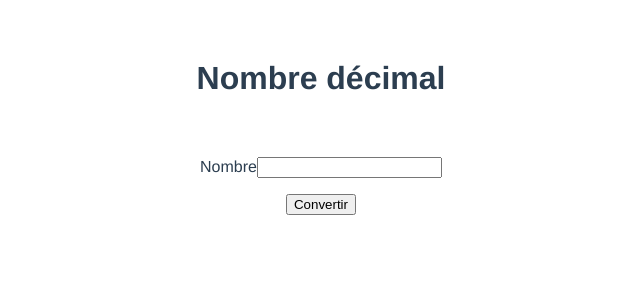
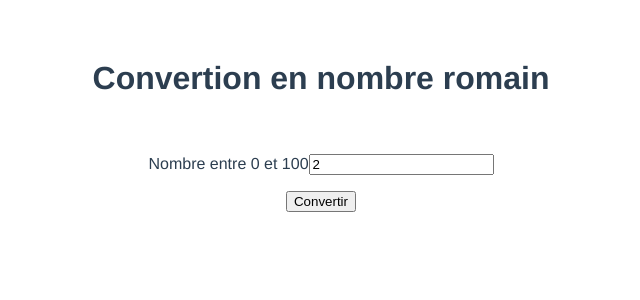
Before and after one commit to RueRivoli/Romano-Numbers, a Vue app in the folder client/: page / in a window 1280 px wide. Shown: the top 300 px of the page, without its empty margins (319-959 px from the left). Built offline with nearby package versions, Linux system fonts and the light colour scheme.

Commit message:
FEATURE: TEST IF INPUT IS NUMBER

```diff
--- a/client/src/components/Form.vue
+++ b/client/src/components/Form.vue
@@ -1,22 +1,27 @@
 <template>
-  <div class="hello">
-    <h1> Nombre décimal</h1>
+  <div>
+    <h1> Convertion en nombre romain</h1>
     <form
-      id="app"
       ref="number"
+      name="number"
       :model="number"
-      :rules="rulesNumber"
+       @submit="checkInput"
       enctype="multipart/form-data"
-      >
+      onsubmit="return false;"
+      novalidate="true"
+    >
+      <p class="error">
+        {{ error }}
+      </p>
      <p>
-        <label for="number">Nombre</label>
+        <label for="decimal">Nombre entre 0 et 100</label>
         <input
-          id="number"
+          id="decimal"
           v-model="number.decimal"
           type="number"
-          name="number">
+          name="decimal">
       </p>
-     <button @click="convert">Convertir</button>
+     <button>Convertir</button>
     </form>
   </div>
 </template>
@@ -27,20 +32,37 @@ export default {
   data() {
     return {
       number: {
-        decimal: '',
+        decimal: 2,
       },
-      rulesNumber: {
-        decimal: [
-          { pattern: '^[0-100]+$', message: 'Le numéro rentré n\'est pas un nombre décimal compris entre 0 et 100', trigger: 'blur' }
-        ]
-      }
+      error: ''
     }
   },
   methods: {
     convert() {
+      this.$refs['number'].validate((valid) => {
+        console.log(valid);
+    });
+    },
+    checkInput (e) {
 
+      let nb = parseInt(this.number.decimal);
+      if (nb === '' || isNaN(nb)) {
+        console.log('isnotanumber');
+         this.error = "Veuillez entrer un nombre svp";
+      }
+      else if (typeof nb !== "number") {
+        console.log('is not a number');
+        this.error = "Veuillez entrer un nombre svp"
+      } else if (nb < 0 || nb > 100) {
+         console.log('is not between 0 and 100');
+        this.error = "Entrez un nombre entre 0 et 100 svp"
+      } else {
+        console.log('Is a Number between 0 and 100')
+        this.error = ''
+      }
+      e.preventDefault();
     }
-  }
+}
 }
 </script>
 
@@ -60,4 +82,9 @@ li {
 a {
   color: #42b983;
 }
+
+.error{
+  height:20px;
+  color:red;
+}
 </style>
```
